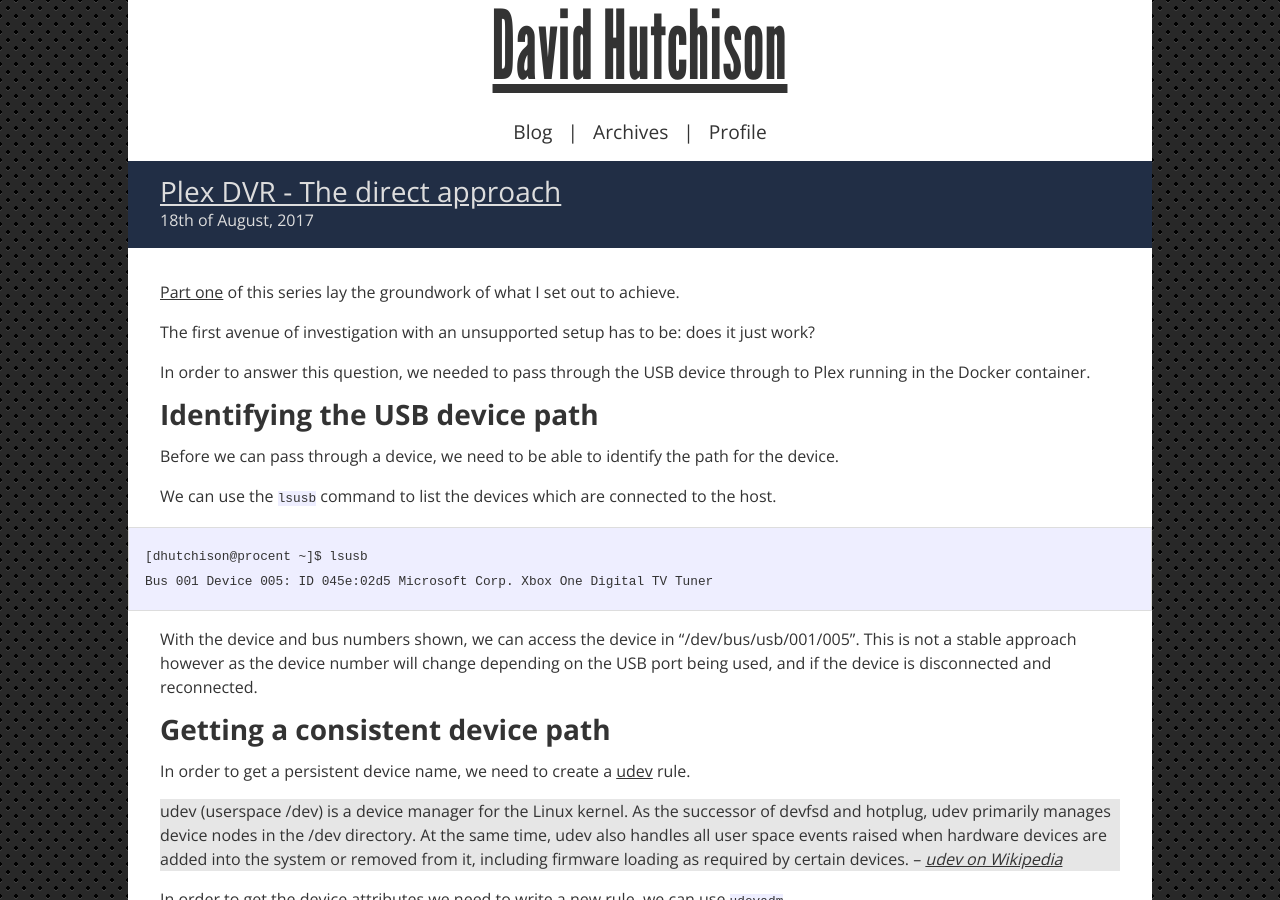
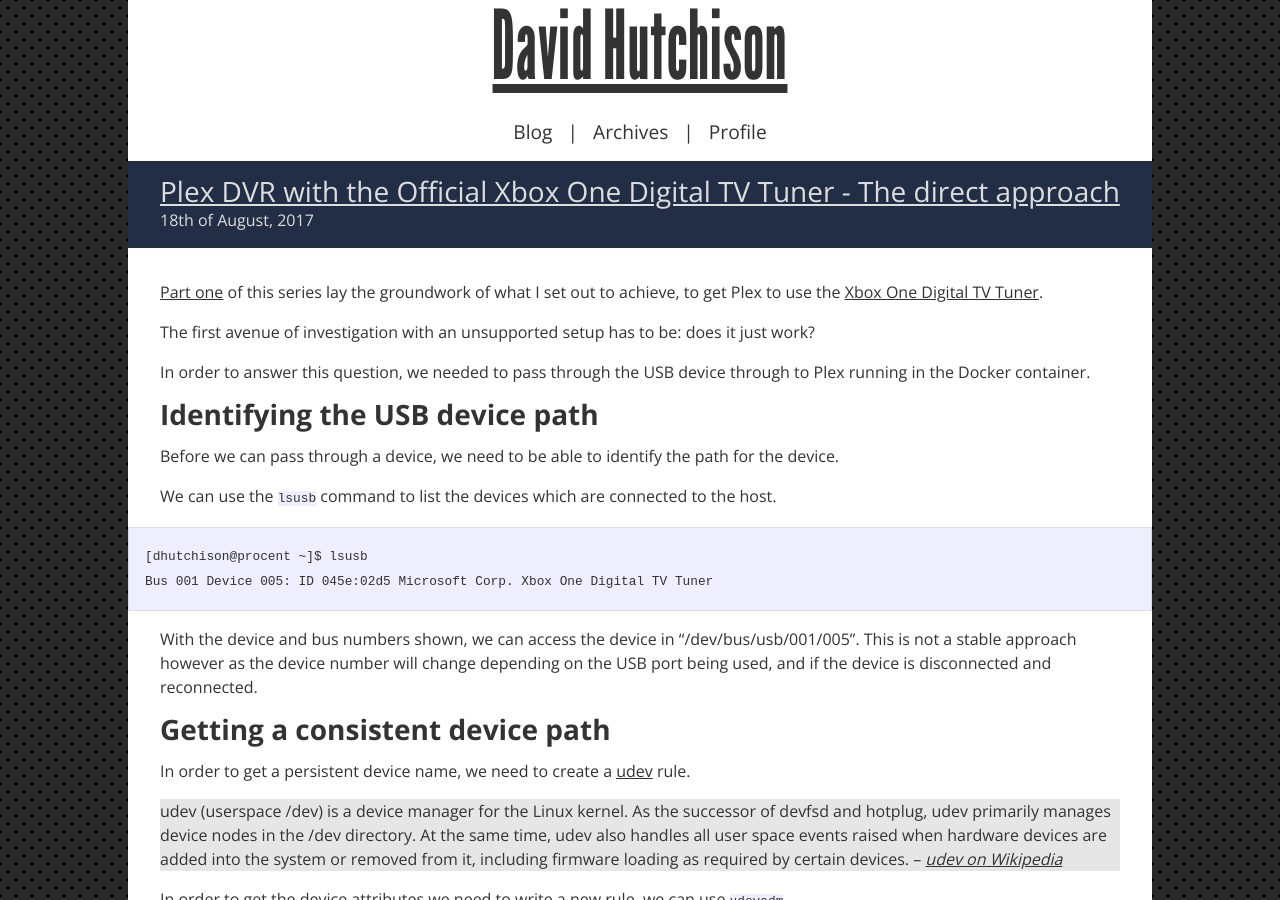
Before and after one commit to dhutchison/dhutchison.github.io, a Jekyll site: the page built from _posts/2017-08-18-plex-dvr-the-direct-approach.markdown, in a window 1280 px wide and 900 px high. Built offline with Jekyll 4.4.1, drawn with Linux system fonts in a browser that asks for light colours.

Commit message:
Updated post titles

```diff
--- a/_posts/2017-08-16-plex-dvr-introduction.markdown
+++ b/_posts/2017-08-16-plex-dvr-introduction.markdown
@@ -1,5 +1,5 @@
 ---
-title: Plex DVR - Introduction
+title: Plex DVR with the Official Xbox One Digital TV Tuner - Introduction
 layout: post
 series: Plex DVR with the Official Xbox One Digital TV Tuner
 series_part: 1
--- a/_posts/2017-08-18-plex-dvr-the-direct-approach.markdown
+++ b/_posts/2017-08-18-plex-dvr-the-direct-approach.markdown
@@ -1,5 +1,5 @@
 ---
-title: Plex DVR - The direct approach
+title: Plex DVR with the Official Xbox One Digital TV Tuner - The direct approach
 layout: post
 series: Plex DVR with the Official Xbox One Digital TV Tuner
 series_part: 2
@@ -11,11 +11,13 @@ categories:
 - Development
 slug: plex-dvr-the-direct-approach
 ---
-[Part one][part_1] of this series lay the groundwork of what I set out to achieve.
+[Part one][part_1] of this series lay the groundwork of what I set out to achieve, to get Plex to use the [Xbox One Digital TV Tuner][tv_tuner].
 
 The first avenue of investigation with an unsupported setup has to be: does it just work?
 
 In order to answer this question, we needed to pass through the USB device through to Plex running in the Docker container.
+
+<!--more-->
 
 ## Identifying the USB device path
 
@@ -126,3 +128,4 @@ In the next post in this series, we will build a set up which does allow Plex to
 [docker_run]: https://docs.docker.com/engine/reference/run/#runtime-privilege-and-linux-capabilities "Docker run reference"
 [udev]: https://wiki.archlinux.org/index.php/udev "udev - Arch Wiki"
 [udev_wikipedia]: https://en.wikipedia.org/wiki/Udev "udev - Wikipedia"
+[tv_tuner]: https://www.amazon.co.uk/gp/product/B00E97HVJI/ref=as_li_ss_tl?ie=UTF8&psc=1&linkCode=ll1&tag=devwithimag-21&linkId=cfc0f85bf90f4f64dd5f16b4fb431919 "Amazon - Official Xbox One Digital TV Tuner (Xbox One)"
```
